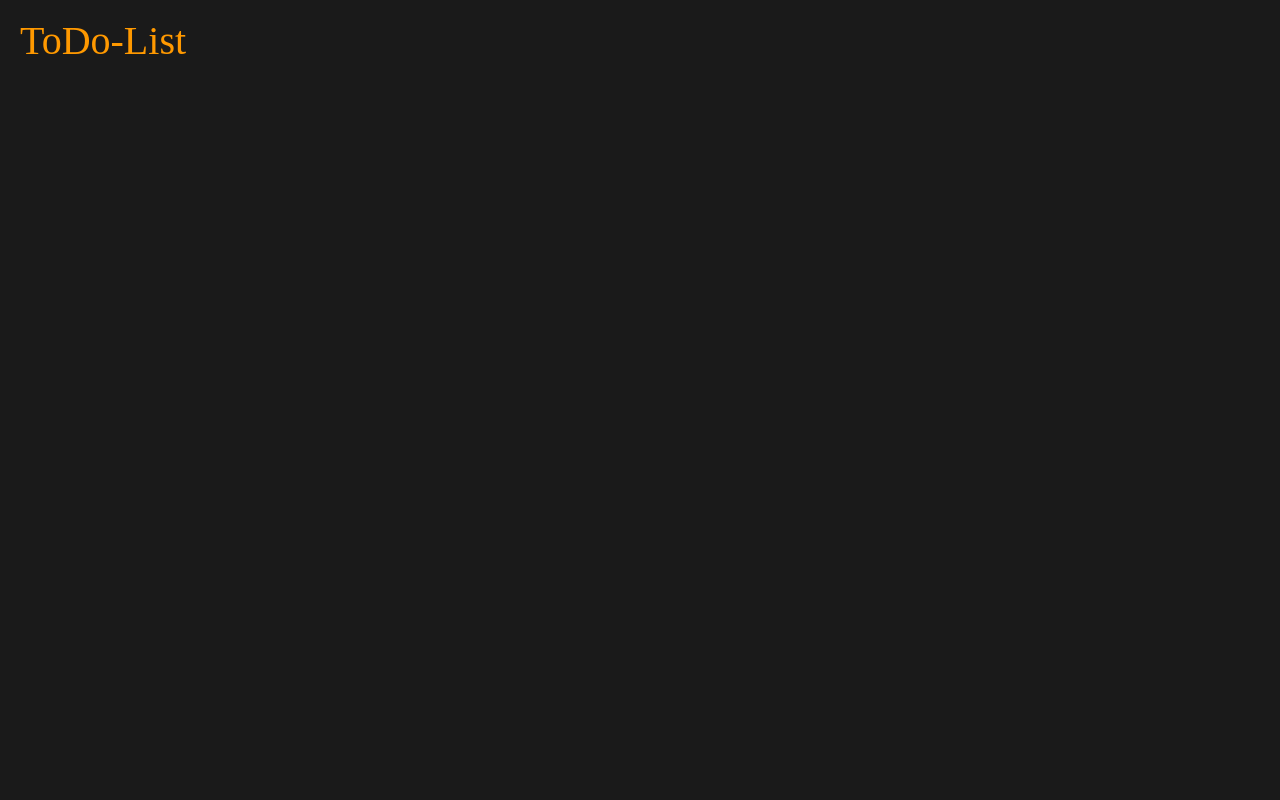
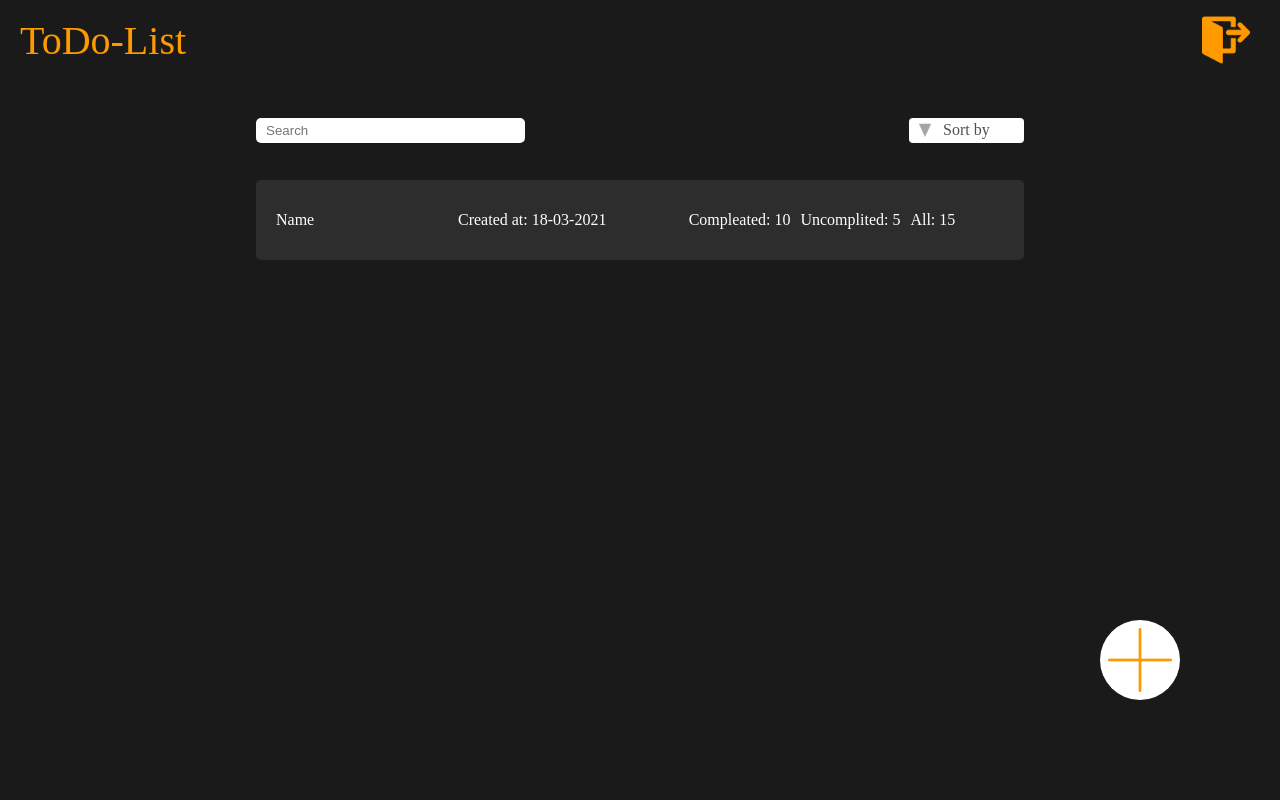
Before and after one commit to kyrylpopyk/Ultimate-Systems-Task, a React app in the folder to-do-list/: page /board in a window 1280 px wide. Built offline with nearby package versions, Linux system fonts and the light colour scheme.

Commit message:
Board page view implemented

```diff
--- a/to-do-list/src/Components/App.js
+++ b/to-do-list/src/Components/App.js
@@ -1,19 +1,22 @@
-import { BrowserRouter as Router, Switch, Route} from 'react-router-dom';
+import { BrowserRouter as Router, Switch, Route, Redirect} from 'react-router-dom';
 import AuthRouter from './Auth/AuthRouter';
 import BoardRouter from './Board/BoardRouter';
+import HeaderContainer from './Header/HeaderContainer';
 import AppContainer from './Library/AppContainer.style';
-import HeaderContainer from './Header/HeaderContainer';
 
 function App() {
   return (
-    <AppContainer backgroundColor="#1A1A1A">
+    <AppContainer>
       <Router>
-      <HeaderContainer />
-        <Switch>
-          <Route path="/auth" component={AuthRouter} />
-          <Route path="/board" component={BoardRouter}/>
-        </Switch>
-      </Router>
+    <HeaderContainer />
+      <Switch>
+        <Route exact path="/">
+          <Redirect to="/board"/>
+        </Route>
+        <Route path="/auth" component={AuthRouter}/>
+        <Route path="/board" component={BoardRouter}/>
+      </Switch>
+    </Router>
     </AppContainer>
   );
 }
--- a/to-do-list/src/Components/Board/Board.js
+++ b/to-do-list/src/Components/Board/Board.js
@@ -1,6 +1,48 @@
+import style from "./Board.module.css";
+import { useState } from "react";
+
 const Board = () => {
+
+    let [isOpen, setOpen] = useState(false);
+
+    const openCloseSort = () => {
+        isOpen ? setOpen(false) : setOpen(true);
+    }
+
     return(
-        <div>
+        <div className={style.board}>
+            <div className={style.filters}>
+                <div className={style.search}>
+                    <input type="text" placeholder="Search"></input>
+                </div>
+                <div className={style.sort} onClick={openCloseSort}>
+                    <div className={style.sortText}>Sort by</div>
+                    <img className={`${style.sortImg} ${isOpen && style.additionalOpenSortImage}`} src={process.env.PUBLIC_URL + "sortArrow.png"}  alt=""/>
+                    <div className={`${style.sortOptions} ${isOpen && style.additionalOpenSortOptions}`}>
+                        <div className={style.sortOption}>
+                            <div className={style.sortOptionContent}>A-Z</div>
+                        </div>
+                        <div className={style.sortOption}>
+                            <div className={style.sortOptionContent}>Date</div>
+                        </div>
+                    </div>
+                </div>
+            </div>
+            <div className={style.lists}>
+                <div className={style.list}>
+                    <div className={style.listName}>Name</div>
+                    <div className={style.listCreationDate}>Created at: 18-03-2021</div>
+                    <div className={style.listTaskTypes}>
+                        <div className={style.listTaskComplited}>Compleated: 10</div>
+                        <div className={style.listTaskUncomplited}>Uncomplited: 5</div>
+                        <div className={style.listTaskAll}>All: 15</div>
+                    </div>
+                </div>
+            </div>
+
+            <div className={style.boardAdd}>
+                <img className={style.boardAddImg} alt="" src={process.env.PUBLIC_URL + "/plusOrange.png"}/>
+            </div>
         </div>
     );
 }
--- /dev/null
+++ b/to-do-list/src/Components/Board/Board.module.css
@@ -0,0 +1,140 @@
+.board{
+    height: 100%;
+    margin: 0 20% 0 20%;
+    display: grid;
+    grid-template-rows: 100px auto;
+}
+
+.filters{
+    align-self: center;
+    display: grid;
+    grid-template-columns: 1fr 1fr;
+}
+
+.search > input{
+    width: 70%;
+}
+
+.sort{
+    justify-self: end;
+    background-color: white;
+    width: 30%;
+    display: grid;
+    grid-template-columns: 100%;
+    grid-template-rows: 100%;
+    position: relative;
+    border-radius: 4px;
+    cursor: pointer;
+}
+
+
+.sortText{
+    justify-self: center;
+    align-self: center;
+    color: rgb(80, 80, 80);
+}
+
+.sortImg{
+    position: absolute;
+    height: 50%;
+    transform: translate(0, -50%);
+    top: 50%;
+    margin-left: 10px;
+}
+
+.sortOptions{
+    position: absolute;
+    width: 100%;
+    height: 20px;
+    top: 100%;
+    display: none;
+    grid-auto-rows: auto;
+    row-gap: 10px;
+    padding-top: 15px;
+}
+
+.sortOption{
+    display: grid;
+    background-color: white;
+    border-radius: 4px;
+    height: 20px;
+    width: 80%;
+    justify-self: center;
+}
+
+.sortOption:hover{
+    box-shadow: 0 0 10px rgb(165, 165, 165);
+}
+
+.sortOptionContent{
+    justify-self: center;
+    align-self: center;
+    font-size: 15px;
+}
+
+.additionalOpenSortImage{
+    transform: translate(0, -50%) rotate(180deg);
+}
+
+.additionalOpenSortOptions{
+    display: grid;
+}
+
+.lists{
+    display: grid;
+    grid-auto-rows: 80px;
+    row-gap: 30px;
+}
+
+.list{
+    background-color: #2D2D2D;
+    border-radius: 5px;
+    display: grid;
+    grid-template-columns: 1fr 1fr 2fr;
+    align-content: center;
+    padding: 0 20px 0 20px;
+    cursor: pointer;
+    transition: 0.5s;
+}
+
+.list:hover{
+    box-shadow: 0 0 10px rgb(148, 148, 148);
+}
+
+.list > * {
+    color: white;
+}
+
+.listTaskTypes{
+    display: grid;
+    grid-template-columns: auto auto auto;
+    justify-content: center;
+    column-gap: 10px;
+}
+
+.boardAdd{
+    position: fixed;
+    bottom: 100px;
+    right: 100px;
+    width: 80px;
+    height: 80px;
+    border-radius: 50%;
+    background-color: white;
+    transition: 0.5s;
+    cursor: pointer;
+}
+
+.boardAdd:hover{
+    box-shadow: 0 0 10px rgb(155, 155, 155);
+    transform: scale(1.2,1.2);
+}
+
+.boardAddImg{
+    height: 80%;
+    justify-self: center;
+    align-self: center;
+    transform: translate(-50%, -50%);
+    top: 50%;
+    left: 50%;
+    position: absolute;
+}
--- a/to-do-list/src/Components/Board/BoardRouter.js
+++ b/to-do-list/src/Components/Board/BoardRouter.js
@@ -7,7 +7,7 @@ const BoardRouter = () => {
         <div>
             <Switch>
                 <Route exact path="/board" component={Board}/>
-                <Route path="/board/list/:id" component={ToDoList}/>
+                <Route exact path="/board/list/:id" component={ToDoList}/>
             </Switch>
         </div>
     );
--- a/to-do-list/src/Components/Header/Header.module.css
+++ b/to-do-list/src/Components/Header/Header.module.css
@@ -13,8 +13,14 @@
 
 .loginStatus{
     justify-self: end;
-    padding-right: 50px;
+    margin-right: 30px;
     align-self: center;
     height: 60%;
     position: absolute;
+    transition: 0.5s;
+    cursor: pointer;
 }
+
+.loginStatus:hover{
+    transform: scale(1.2,1.2);
+}
--- a/to-do-list/src/Components/Header/HeaderContainer.js
+++ b/to-do-list/src/Components/Header/HeaderContainer.js
@@ -13,7 +13,6 @@ class HeaderComponent extends React.Component{
 }
 
 const mapStateToProps = (state) => {
-    debugger
     return{
         isLogged: state.user.isLogged
     }
--- a/to-do-list/src/index.css
+++ b/to-do-list/src/index.css
@@ -1,4 +1,5 @@
 body{
     margin: 0;
     padding: 0;
+    background-color: #1A1A1A;
 }
--- /dev/null
+++ b/to-do-list/src/redux/reducers/boardReducer.js
@@ -0,0 +1,3 @@
+const initialState = {
+    actualSort: ""
+}
--- a/to-do-list/src/redux/reducers/userReducer.js
+++ b/to-do-list/src/redux/reducers/userReducer.js
@@ -1,7 +1,7 @@
 const SET_LOGIN_STATUS = "SET_LOGIN_STATUS";
 
 let initialState = {
-    isLogged: false
+    isLogged: true
 }
 
 const userReducer = (state = initialState, action) => {
```
Also changed, not shown: to-do-list/public/plusOrange.png (added), to-do-list/public/sortArrow.png (added).
